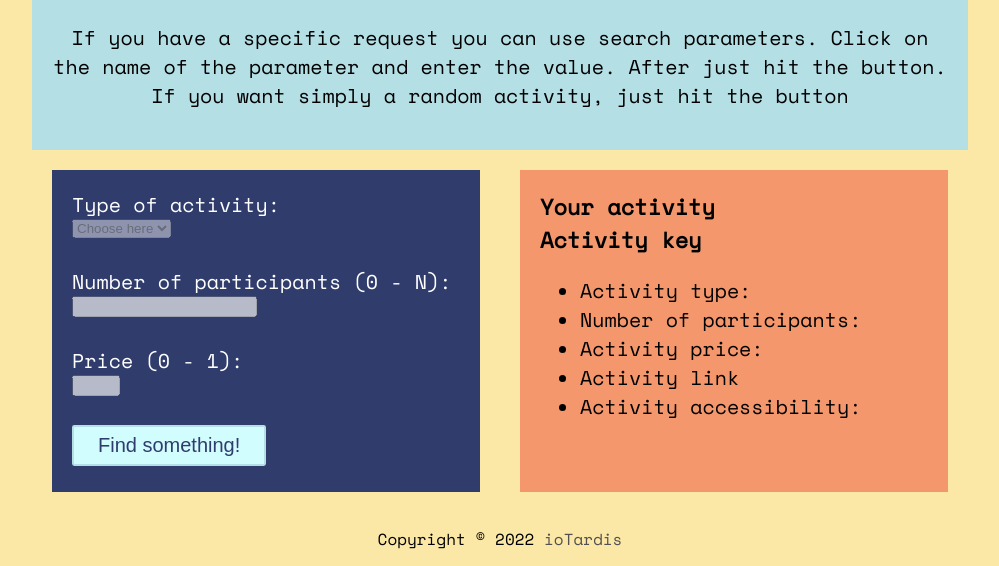
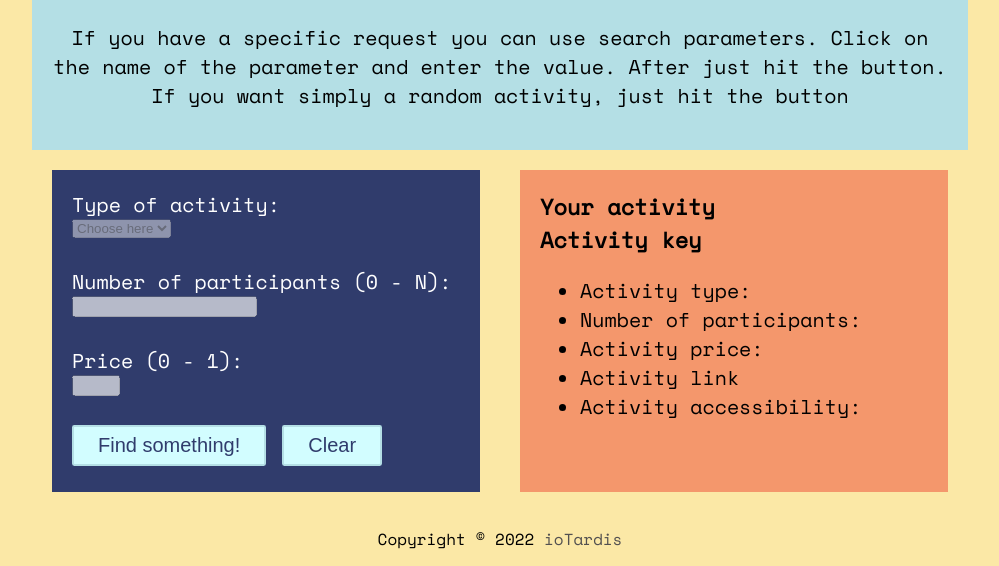
Before and after one commit to ioTardis/cure-boredom, a plain HTML site: page index.html in a window 1280 px wide. Shown: the part 282-848 px from the top of the page, without its empty margins (140-1139 px from the left). Drawn offline with nearby package versions, Linux system fonts and the light colour scheme.

Commit message:
add clear button

```diff
--- a/index.html
+++ b/index.html
@@ -37,7 +37,10 @@
             <label for="price" id="priceBtn">Price (0 - 1): </label>
             <input type="number" name="price" id="price" disabled min="0" max="1"><br>
 
-            <button id="send-request">Find something!</button>
+            <div class="buttons">
+                <button id="send-request">Find something!</button>
+                <button id="clear-parameters">Clear</button>
+            </div>
         </div>
         <div class="activity">
             <span id="activity-name">Your activity</span>
--- a/script.js
+++ b/script.js
@@ -2,6 +2,7 @@ const sendBtn = document.querySelector('#send-request');
 const typeBtn = document.querySelector('#typeBtn');
 const partBtn = document.querySelector('#partBtn');
 const priceBtn = document.querySelector('#priceBtn');
+const clearBtn = document.querySelector('#clear-parameters');
 const typeInput = document.querySelector('#type');
 const partInput = document.querySelector('#participants');
 const priceInput = document.querySelector('#price');
@@ -31,6 +32,10 @@ priceBtn.addEventListener('click', () => {
 });
 
 sendBtn.addEventListener('click', getActivity);
+
+clearBtn.addEventListener('click', () => {
+    document.location.reload();
+})
 
 function getActivity() {
     const api = 'http://www.boredapi.com/api/activity/';
--- a/styles.css
+++ b/styles.css
@@ -87,6 +87,11 @@ a {
     color: rgb(82, 80, 80);
 }
 
+.buttons {
+    display: flex;
+    gap: 10px;
+}
+
 button {
     display:inline-block;
     padding:0.35em 1.2em;
```
